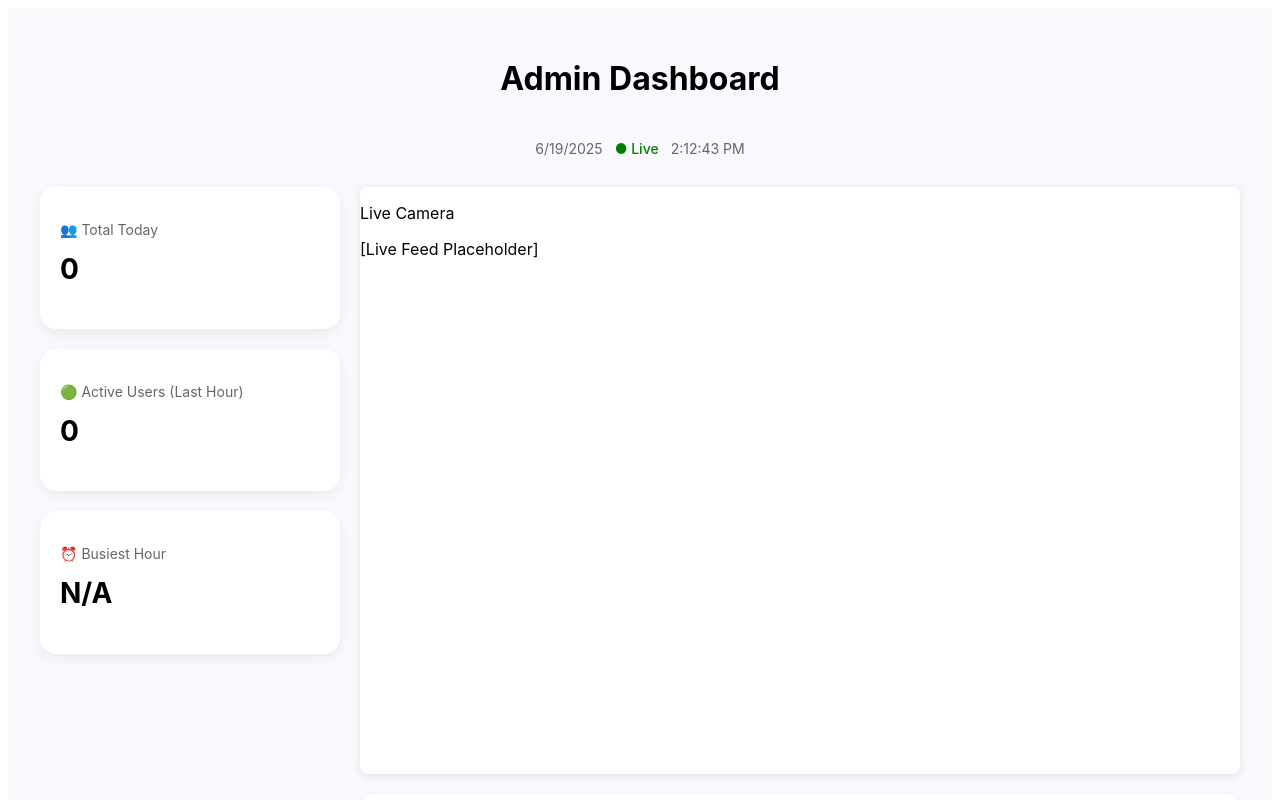
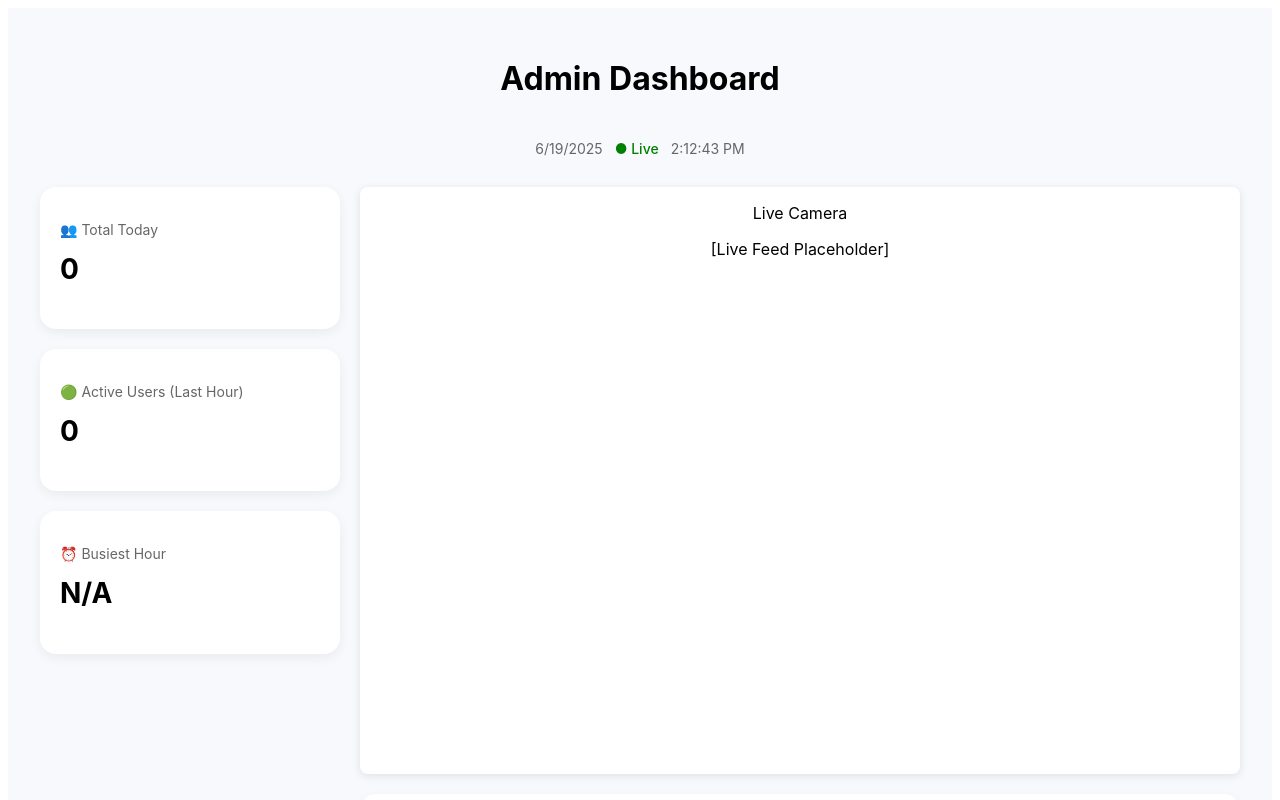
Before and after one commit to Unika1/Trackit, a React (Vite) app: page / in a window 1280 px wide. Shown: the top 800 px of the page. Built offline with nearby package versions, Linux system fonts and the light colour scheme; no server answers; the database is empty.

Commit message:
People count corrected

```diff
--- a/src/components/CameraLiveCard.jsx
+++ b/src/components/CameraLiveCard.jsx
@@ -1,9 +1,11 @@
 export default function CameraLiveCard() {
   return (
     <div className="bg-white p-4 rounded shadow text-center">
-      <p className="mb-2 text-gray-500">Live Camera</p>
+      <p className="mb-2 text-gray-500"style={{ textAlign: "center" }}
+      >Live Camera</p>
       <div className="aspect-video bg-gray-200 flex items-center justify-center">
-        <p className="text-gray-700">[Live Feed Placeholder]</p>
+        <p className="text-gray-700"style={{ textAlign: "center" }}
+        >[Live Feed Placeholder]</p>
       </div>
     </div>
   );
--- a/src/components/RecentDetection.jsx
+++ b/src/components/RecentDetection.jsx
@@ -78,7 +78,7 @@ export default function RecentDetections() {
         return {
           id: doc.id,
           location: d.location || 'Unknown',
-          count: d.count || 0,
+          count: typeof d.count === 'number' ? d.count : d.count?.in_count ?? 0,
           time: d.timestamp?.toDate().toLocaleString() || 'N/A'
         };
       });
--- a/src/components/StatsCard.jsx
+++ b/src/components/StatsCard.jsx
@@ -22,13 +22,14 @@ export default function StatsCard() {
         const { count, timestamp } = doc.data();
         const ts = timestamp?.toDate();
         if (!ts) return;
+        const validCount = Number(count) || 0;
 
         if (ts.toDateString() === today) {
-          total += count;
+          total += validCount;
           const hour = ts.getHours();
           hourlyMap[hour] = (hourlyMap[hour] || 0) + count;
           if ((now - ts) / 1000 < 3600) {
-            active += count;
+            active += validCount;
           }
         }
       });
```
